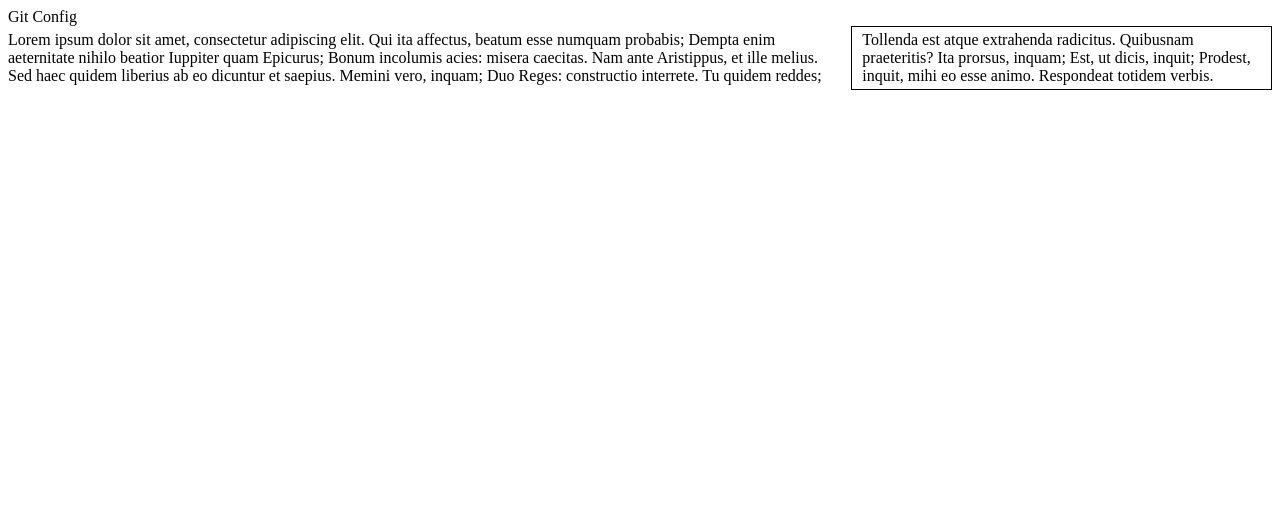
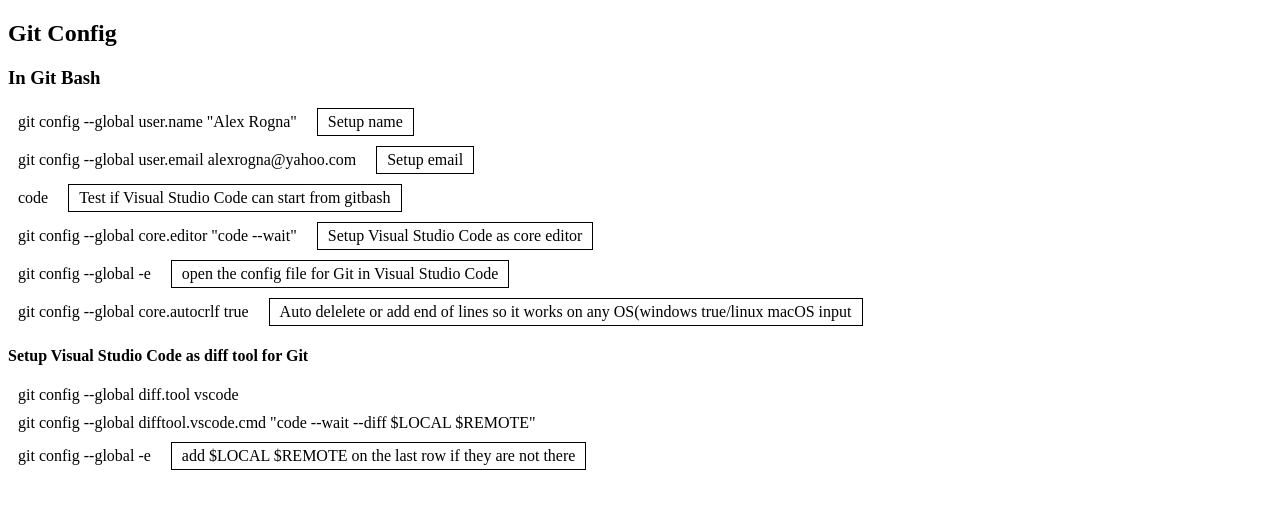
Before and after one commit to AlexUkPC/Git, a plain HTML site: page index.html in a window 1280 px wide. Drawn offline with Linux system fonts and the light colour scheme.

Commit message:
Setup section for git

```diff
--- a/index.html
+++ b/index.html
@@ -8,12 +8,43 @@
 </head>
 <body>
     <section>
-        <header>Git Config</header>
+        <header><h1>Git Config</h1></header>
+        <h3>In Git Bash</h3>
         <article>
-            <p>Lorem ipsum dolor sit amet, consectetur adipiscing elit. Qui ita affectus, beatum esse numquam probabis; Dempta enim aeternitate nihilo beatior Iuppiter quam Epicurus; Bonum incolumis acies: misera caecitas. Nam ante Aristippus, et ille melius. Sed haec quidem liberius ab eo dicuntur et saepius. Memini vero, inquam; Duo Reges: constructio interrete. Tu quidem reddes;</p>
-            <aside>Tollenda est atque extrahenda radicitus. Quibusnam praeteritis? Ita prorsus, inquam; Est, ut dicis, inquit; Prodest, inquit, mihi eo esse animo. Respondeat totidem verbis. </aside>
+            <p>git config --global user.name "Alex Rogna"</p>
+            <aside>Setup name</aside>
         </article>
-
+        <article>
+            <p>git config --global user.email alexrogna@yahoo.com</p>
+            <aside>Setup email</aside>
+        </article>
+        <article>
+            <p>code</p>
+            <aside>Test if Visual Studio Code can start from gitbash</aside>
+        </article>
+        <article>
+            <p>git config --global core.editor "code --wait"</p>
+            <aside>Setup Visual Studio Code as core editor</aside>
+        </article>
+        <article>
+            <p>git config --global -e</p>
+            <aside>open the config file for Git in Visual Studio Code</aside>
+        </article>
+        <article>
+            <p>git config --global core.autocrlf true</p>
+            <aside>Auto delelete or add end of lines so it works on any OS(windows true/linux macOS input</aside>
+        </article>
+        <h4>Setup Visual Studio Code as diff tool for Git</h4>
+        <article>
+            <p>git config --global diff.tool vscode</p>
+        </article>
+        <article>
+            <p>git config --global difftool.vscode.cmd "code --wait --diff $LOCAL $REMOTE"</p>
+        </article>
+        <article>
+            <p>git config --global -e</p>
+            <aside>add $LOCAL $REMOTE on the last row if they are not there</aside>
+        </article>
     </section>
 </body>
 </html>
--- a/style.css
+++ b/style.css
@@ -1,3 +1,6 @@
+article{
+    margin: 10px;
+}
 article >p,aside{
     display: table-cell;
     padding-right: 20px;
```
